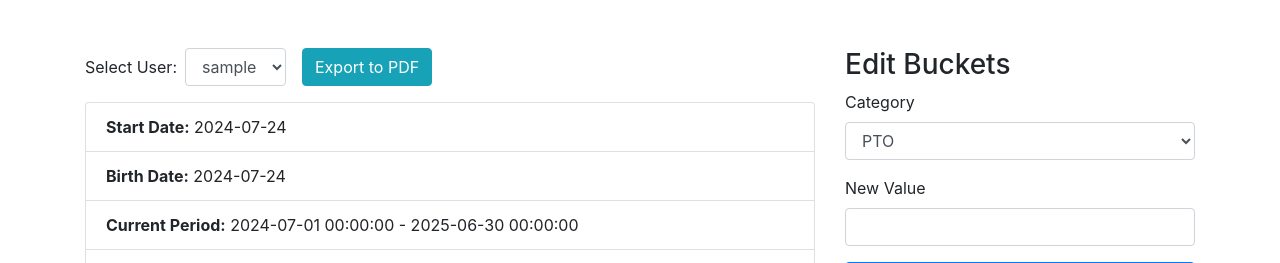
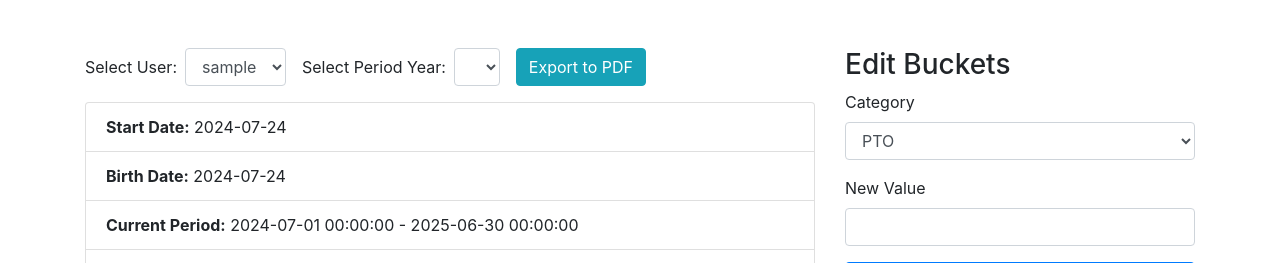
Before and after one commit to ChristopherStrom/PTO-Tracker, a Flask app: page /view_user_period in a window 1280 px wide. Shown: the part 56-319 px from the top of the page. Run offline with Flask 3, Linux system fonts and the light colour scheme; the visitor is signed in with stand-in values (Sample User, id 1); data comes from the database, SQL or seed files in the repository; data that the repository does not hold is empty; some libraries are stand-ins or nearby versions.

Commit message:
Update view_user_period.html

```diff
--- a/templates/view_user_period.html
+++ b/templates/view_user_period.html
@@ -9,6 +9,14 @@
                     <select id="user_select" name="user_id" class="form-control mr-2" onchange="this.form.submit()">
                         {% for u in all_users %}
                             <option value="{{ u.id }}" {% if u.id == user.id %}selected{% endif %}>{{ u.username }}</option>
+                        {% endfor %}
+                    </select>
+                </div>
+                <div class="form-group ml-2">
+                    <label for="period_year" class="mr-2">Select Period Year:</label>
+                    <select id="period_year" name="period_year" class="form-control mr-2" onchange="this.form.submit()">
+                        {% for year in periods %}
+                            <option value="{{ year }}" {% if year == current_period_start.year %}selected{% endif %}>{{ year }}</option>
                         {% endfor %}
                     </select>
                 </div>
@@ -76,9 +84,9 @@
 <form method="GET" action="{{ url_for('view_user_period', user_id=user.id) }}">
     <div class="form-group">
         <label for="period">Filter by Period</label>
-        <select id="period" name="period" class="form-control" onchange="this.form.submit()">
-            {% for period in periods %}
-                <option value="{{ period }}" {% if period == current_period %}selected{% endif %}>{{ period }}</option>
+        <select id="period" name="period_year" class="form-control" onchange="this.form.submit()">
+            {% for year in periods %}
+                <option value="{{ year }}" {% if year == current_period_start.year %}selected{% endif %}>{{ year }}</option>
             {% endfor %}
         </select>
     </div>
```
